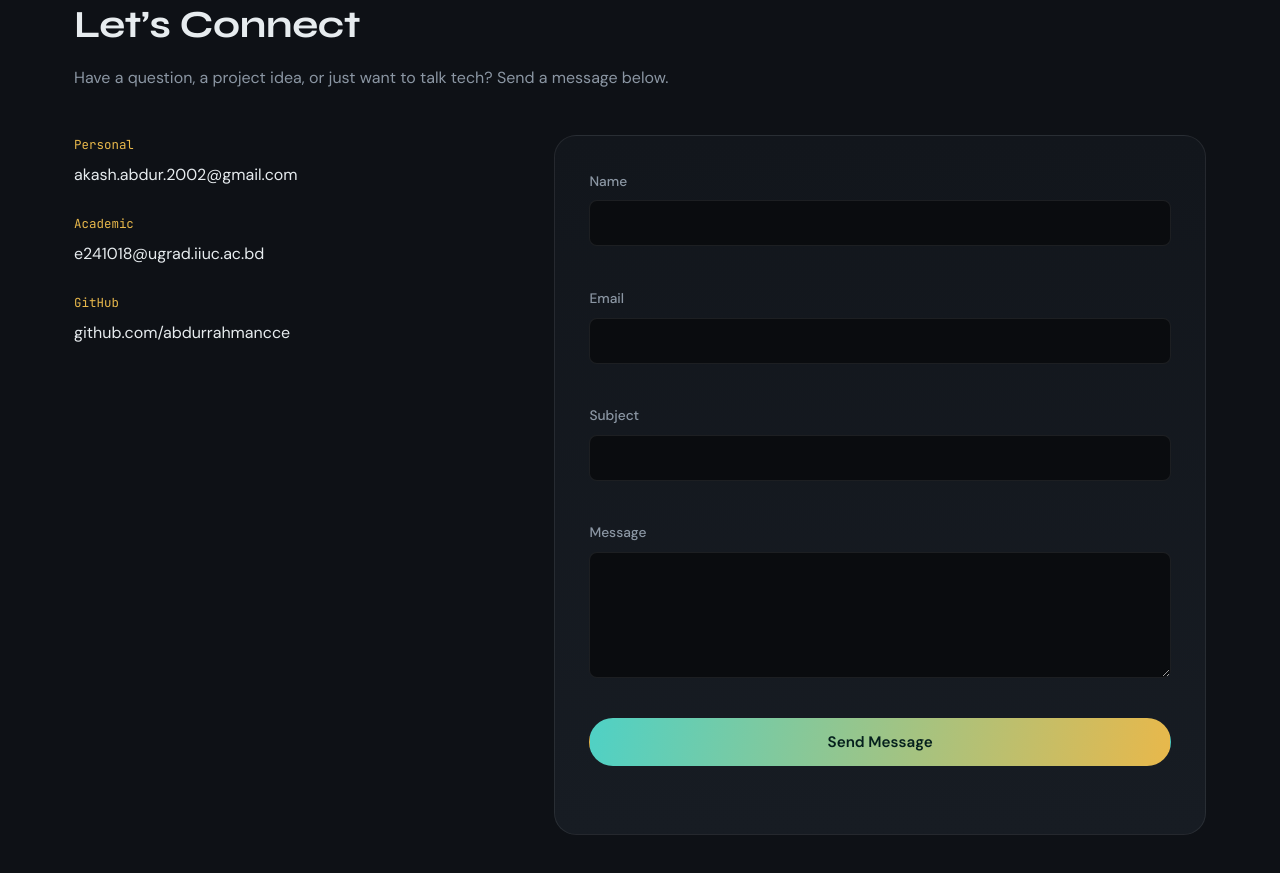
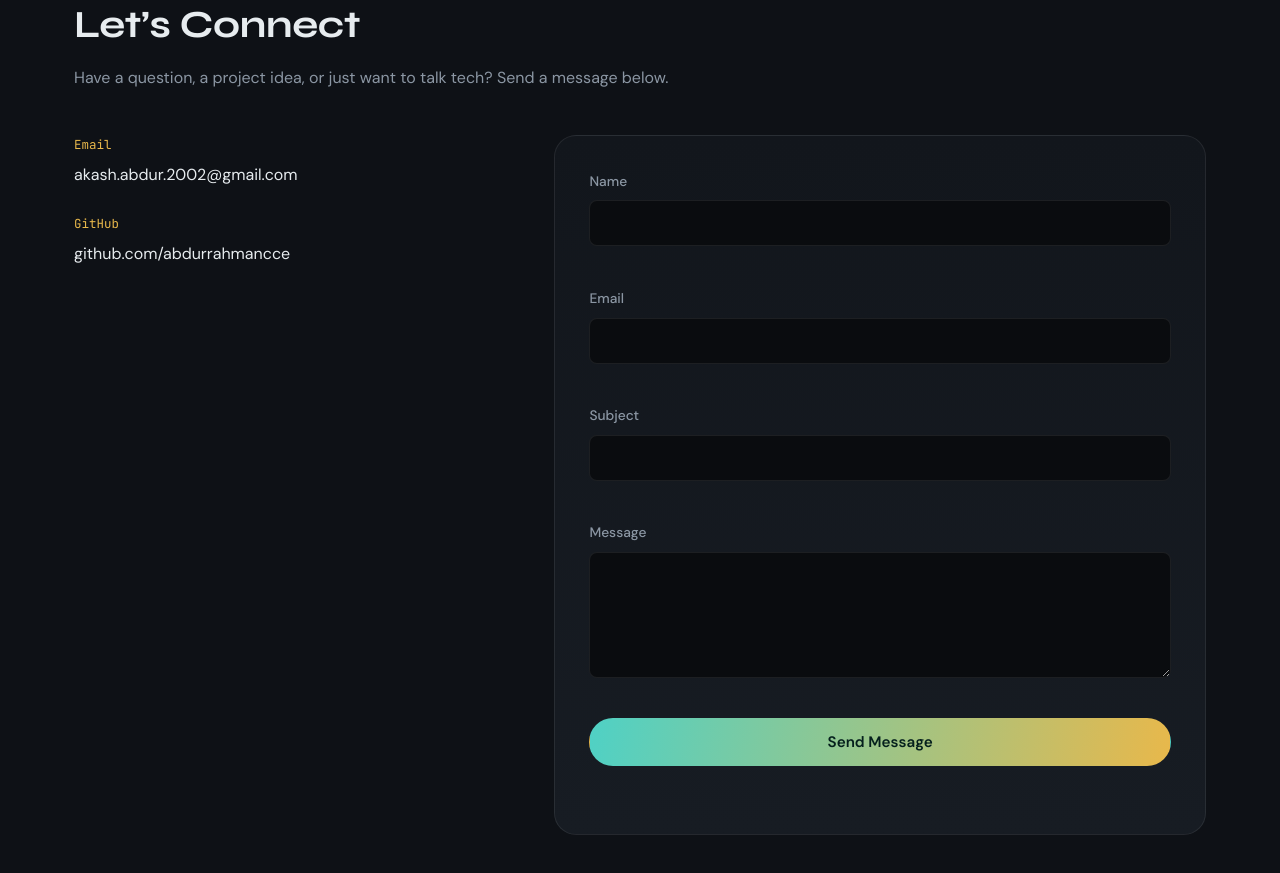
Before and after one commit to abdurrahmancce/Personal-Portfolio, a plain HTML site: page index.html in a window 1280 px wide. Shown: the part 8420-9293 px from the top of the page. Drawn offline with Linux system fonts and the light colour scheme; no server answers.

Commit message:
Remove university email from contact section

```diff
--- a/index.html
+++ b/index.html
@@ -570,12 +570,8 @@
         <div class="contact-grid">
           <div class="contact-info">
             <div class="contact-info-item">
-              <span class="mono label">Personal</span>
+              <span class="mono label">Email</span>
               <a href="mailto:akash.abdur.2002@gmail.com">akash.abdur.2002@gmail.com</a>
-            </div>
-            <div class="contact-info-item">
-              <span class="mono label">Academic</span>
-              <a href="mailto:e241018@ugrad.iiuc.ac.bd">e241018@ugrad.iiuc.ac.bd</a>
             </div>
             <div class="contact-info-item">
               <span class="mono label">GitHub</span>
```
